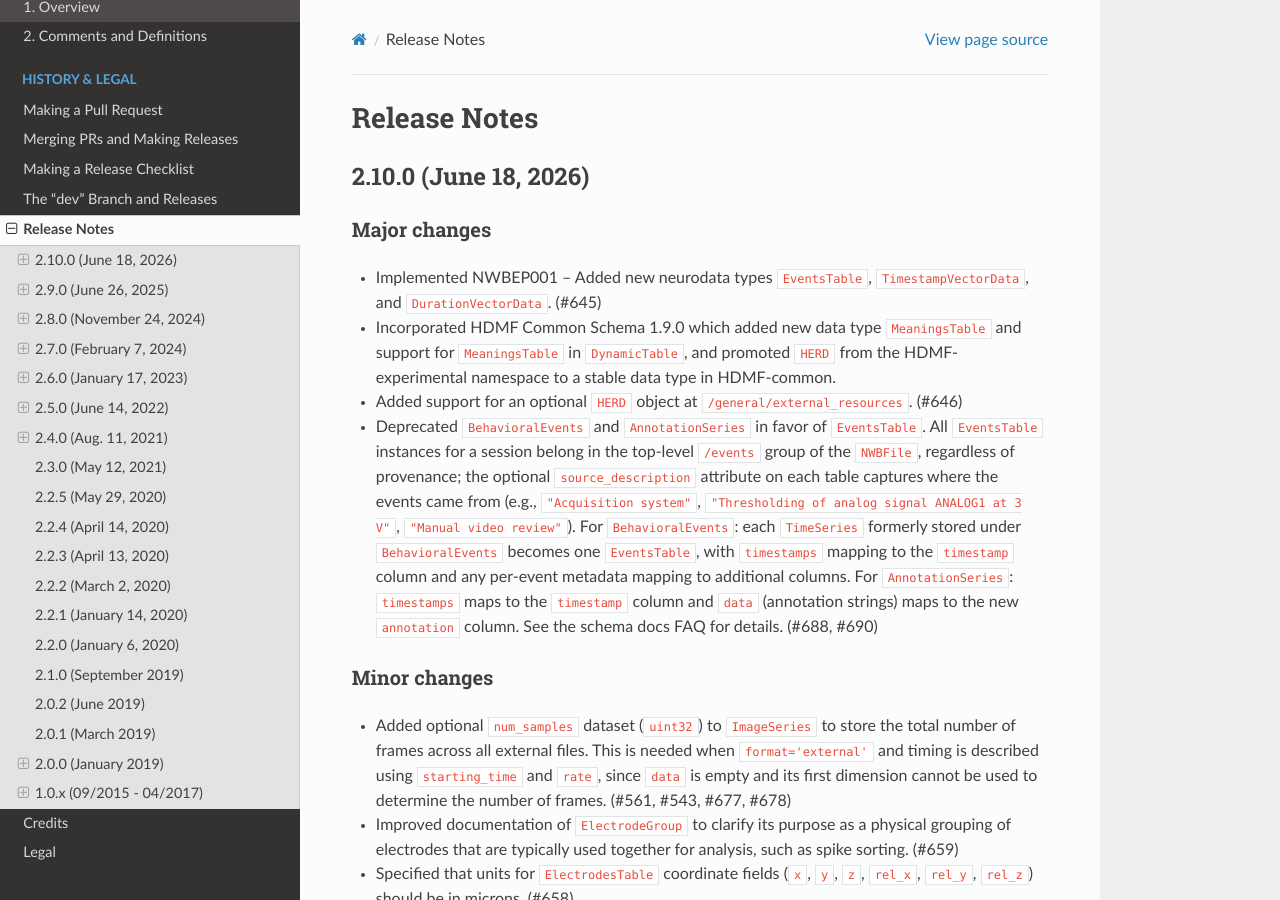
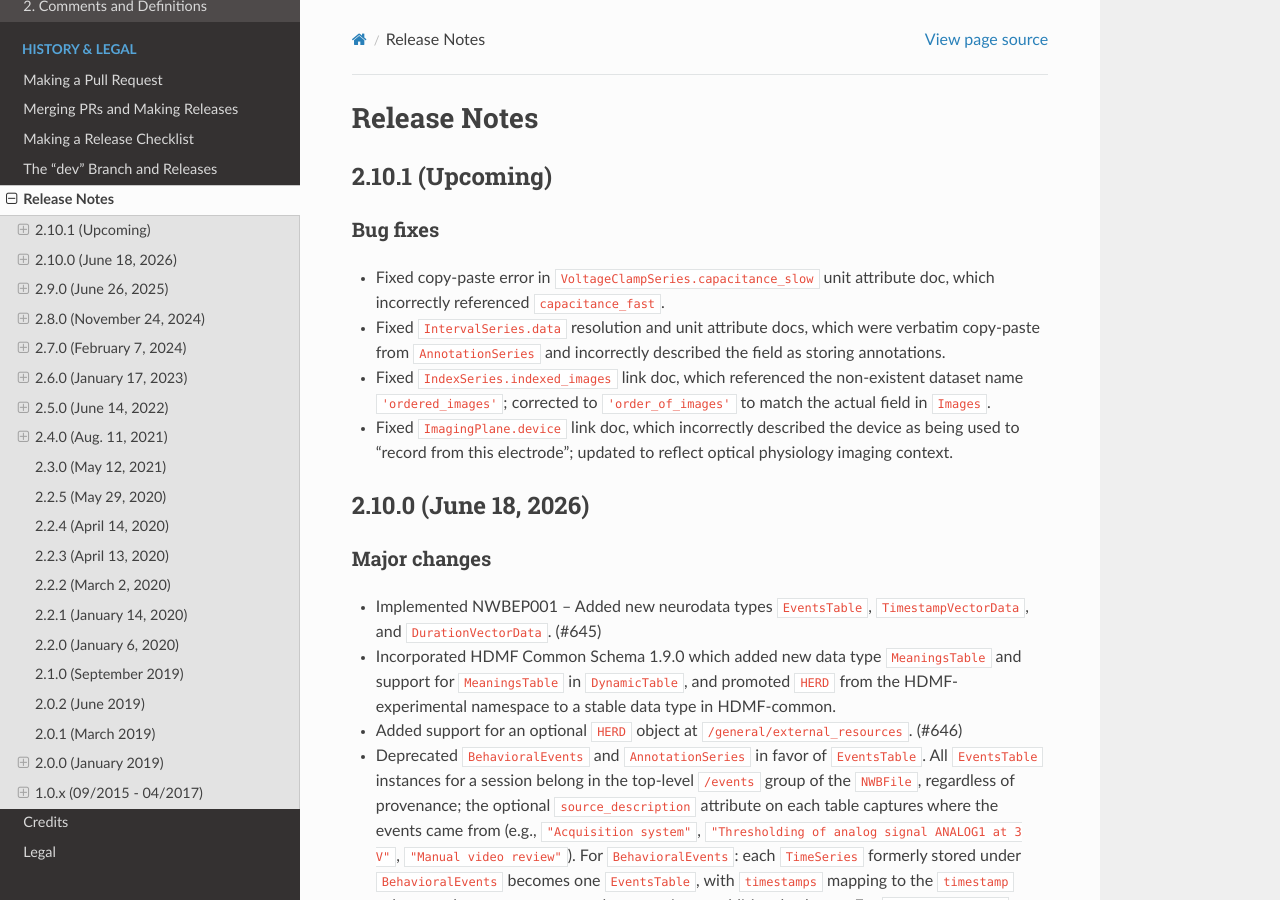
Before and after one commit to NeurodataWithoutBorders/nwb-schema, a Sphinx documentation site: the page built from docs/format/source/format_release_notes.rst, in a window 1280 px wide and 900 px high. Built offline with Sphinx 7.4.7 and the Read the Docs theme 3.1.0, drawn with Linux system fonts in a browser that asks for light colours.

Commit message:
Bump version to 2.10.1-alpha and add release notes
Co-Authored-By: Claude Sonnet 4.6 <noreply@anthropic.com>

```diff
--- a/docs/format/source/conf.py
+++ b/docs/format/source/conf.py
@@ -83,9 +83,9 @@ copyright = u'2017-2026, Neurodata Without Borders'
 # built documents.
 #
 # The short X.Y version.
-version = '2.10.0'
+version = '2.10.1'
 # The full version, including alpha/beta/rc tags.
-release = '2.10.0'
+release = '2.10.1-alpha'
 
 # The language for content autogenerated by Sphinx. Refer to documentation
 # for a list of supported languages.
--- a/docs/format/source/format_release_notes.rst
+++ b/docs/format/source/format_release_notes.rst
@@ -2,6 +2,20 @@
 
 Release Notes
 =============
+
+2.10.1 (Upcoming)
+-----------------
+
+Bug fixes
+^^^^^^^^^
+- Fixed copy-paste error in ``VoltageClampSeries.capacitance_slow`` unit attribute doc, which incorrectly
+  referenced ``capacitance_fast``.
+- Fixed ``IntervalSeries.data`` resolution and unit attribute docs, which were verbatim copy-paste from
+  ``AnnotationSeries`` and incorrectly described the field as storing annotations.
+- Fixed ``IndexSeries.indexed_images`` link doc, which referenced the non-existent dataset name
+  ``'ordered_images'``; corrected to ``'order_of_images'`` to match the actual field in ``Images``.
+- Fixed ``ImagingPlane.device`` link doc, which incorrectly described the device as being used to
+  "record from this electrode"; updated to reflect optical physiology imaging context.
 
 2.10.0 (June 18, 2026)
 ----------------------
```
Also changed, not shown: 2 other files.
